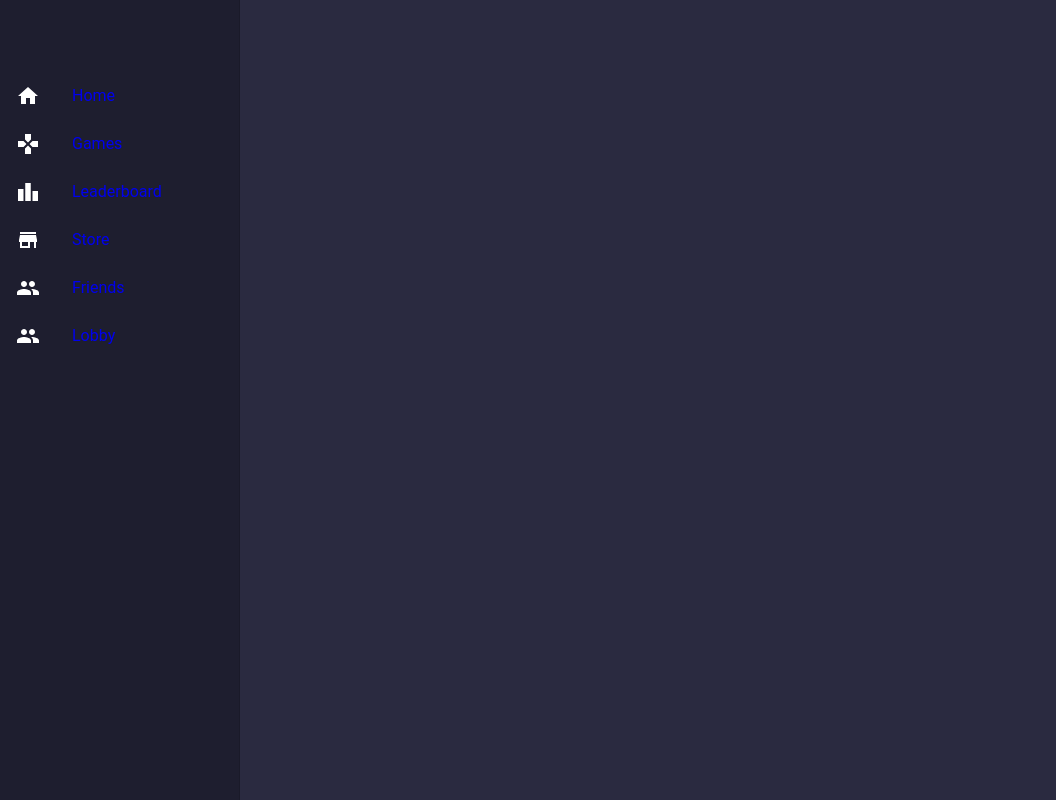
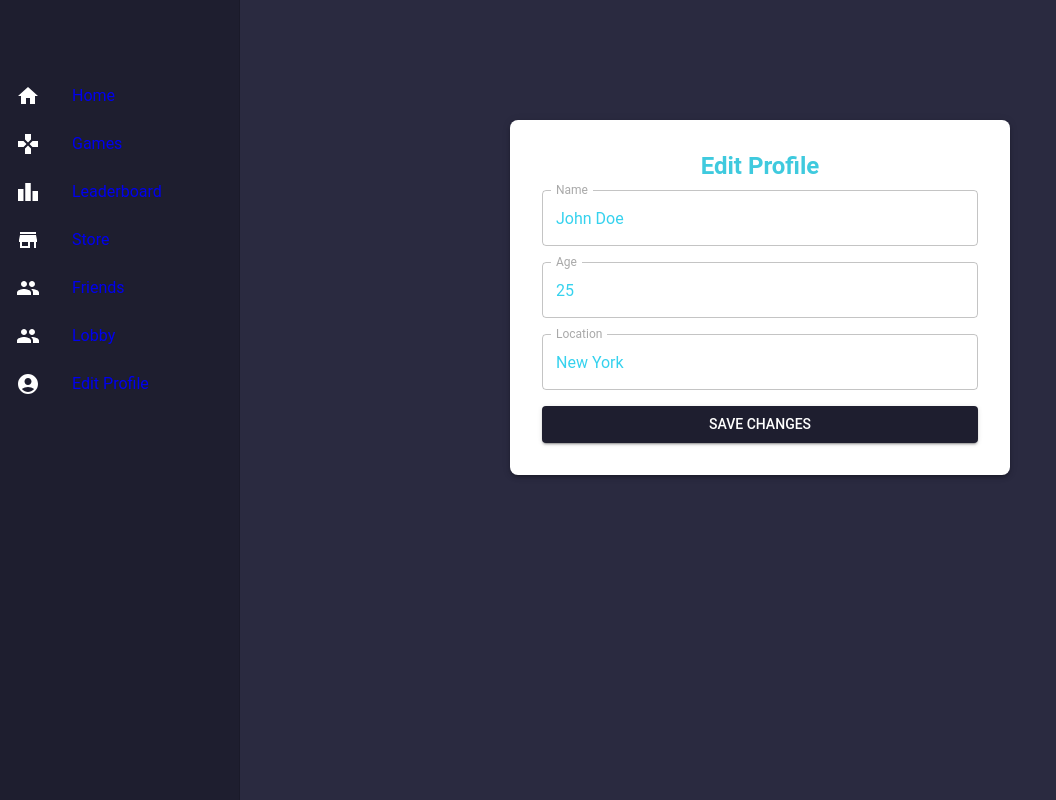
Before and after one commit to dorothyh-ms/bachelor-year3-platform-frontend, a React (Vite) app: page /profile-edit in a window 1280 px wide. Shown: the whole page, without its empty margins (0-1056 px from the left). Built offline with nearby package versions, Linux system fonts and the light colour scheme.

Commit message:
Edit profile page

```diff
--- a/src/App.tsx
+++ b/src/App.tsx
@@ -1,18 +1,29 @@
 import React from 'react';
 import { BrowserRouter as Router, Routes, Route, Link } from 'react-router-dom';
-import { Box, Drawer, List, ListItem, ListItemIcon, ListItemText, Toolbar, CssBaseline } from '@mui/material';
+import {
+    Box,
+    Drawer,
+    List,
+    ListItem,
+    ListItemIcon,
+    ListItemText,
+    Toolbar,
+    CssBaseline,
+} from '@mui/material';
 import HomeIcon from '@mui/icons-material/Home';
 import GamesIcon from '@mui/icons-material/Games';
 import LeaderboardIcon from '@mui/icons-material/Leaderboard';
 import StoreIcon from '@mui/icons-material/Store';
 import FriendsIcon from '@mui/icons-material/Group';
 import PeopleIcon from '@mui/icons-material/People'; // Lobby Icon
+import AccountCircleIcon from '@mui/icons-material/AccountCircle'; // Profile Edit Icon
 import Home from './pages/Home';
 import Games from './pages/Games';
 import Leaderboard from './pages/Leaderboard';
 import Store from './pages/Store';
 import Friends from './pages/Friends';
 import Lobby from './pages/Lobby'; // Lobby Component
+import ProfileEdit from './pages/ProfileEdit'; // Import the Edit Profile page
 
 const drawerWidth = 240;
 
@@ -38,28 +49,46 @@ const App: React.FC = () => {
                     <Toolbar />
                     <List>
                         <ListItem button component={Link} to="/">
-                            <ListItemIcon><HomeIcon sx={{ color: '#ffffff' }} /></ListItemIcon>
+                            <ListItemIcon>
+                                <HomeIcon sx={{ color: '#ffffff' }} />
+                            </ListItemIcon>
                             <ListItemText primary="Home" />
                         </ListItem>
                         <ListItem button component={Link} to="/games">
-                            <ListItemIcon><GamesIcon sx={{ color: '#ffffff' }} /></ListItemIcon>
+                            <ListItemIcon>
+                                <GamesIcon sx={{ color: '#ffffff' }} />
+                            </ListItemIcon>
                             <ListItemText primary="Games" />
                         </ListItem>
                         <ListItem button component={Link} to="/leaderboard">
-                            <ListItemIcon><LeaderboardIcon sx={{ color: '#ffffff' }} /></ListItemIcon>
+                            <ListItemIcon>
+                                <LeaderboardIcon sx={{ color: '#ffffff' }} />
+                            </ListItemIcon>
                             <ListItemText primary="Leaderboard" />
                         </ListItem>
                         <ListItem button component={Link} to="/store">
-                            <ListItemIcon><StoreIcon sx={{ color: '#ffffff' }} /></ListItemIcon>
+                            <ListItemIcon>
+                                <StoreIcon sx={{ color: '#ffffff' }} />
+                            </ListItemIcon>
                             <ListItemText primary="Store" />
                         </ListItem>
                         <ListItem button component={Link} to="/friends">
-                            <ListItemIcon><FriendsIcon sx={{ color: '#ffffff' }} /></ListItemIcon>
+                            <ListItemIcon>
+                                <FriendsIcon sx={{ color: '#ffffff' }} />
+                            </ListItemIcon>
                             <ListItemText primary="Friends" />
                         </ListItem>
                         <ListItem button component={Link} to="/lobby">
-                            <ListItemIcon><PeopleIcon sx={{ color: '#ffffff' }} /></ListItemIcon>
+                            <ListItemIcon>
+                                <PeopleIcon sx={{ color: '#ffffff' }} />
+                            </ListItemIcon>
                             <ListItemText primary="Lobby" />
+                        </ListItem>
+                        <ListItem button component={Link} to="/profile-edit">
+                            <ListItemIcon>
+                                <AccountCircleIcon sx={{ color: '#ffffff' }} />
+                            </ListItemIcon>
+                            <ListItemText primary="Edit Profile" />
                         </ListItem>
                     </List>
                 </Drawer>
@@ -82,6 +111,7 @@ const App: React.FC = () => {
                         <Route path="/store" element={<Store />} />
                         <Route path="/friends" element={<Friends />} />
                         <Route path="/lobby" element={<Lobby />} />
+                        <Route path="/profile-edit" element={<ProfileEdit />} />
                     </Routes>
                 </Box>
             </Box>
--- /dev/null
+++ b/src/pages/ProfileEdit.tsx
@@ -0,0 +1,82 @@
+import React, { useState } from 'react';
+import {
+    Box,
+    Typography,
+    TextField,
+    Button,
+    Paper,
+    Stack,
+} from '@mui/material';
+
+const ProfileEdit: React.FC = () => {
+    const [profile, setProfile] = useState({
+        name: 'John Doe',
+        age: 25,
+        location: 'New York',
+    });
+
+    const handleChange = (e: React.ChangeEvent<HTMLInputElement>) => {
+        const { name, value } = e.target;
+        setProfile((prevProfile) => ({
+            ...prevProfile,
+            [name]: value,
+        }));
+    };
+
+    const handleSave = () => {
+        console.log('Profile saved:', profile);
+        alert('Profile updated successfully!');
+        // You can send `profile` data to your backend here.
+    };
+
+    return (
+        <Paper
+            elevation={3}
+            sx={{
+                p: 4,
+                maxWidth: '500px',
+                margin: '2rem auto',
+                backgroundColor: '#fff',
+                borderRadius: '8px',
+            }}
+        >
+            <Typography variant="h4" textAlign="center" gutterBottom>
+                Edit Profile
+            </Typography>
+            <Stack spacing={2}>
+                <TextField
+                    label="Name"
+                    name="name"
+                    value={profile.name}
+                    onChange={handleChange}
+                    fullWidth
+                />
+                <TextField
+                    label="Age"
+                    name="age"
+                    value={profile.age}
+                    onChange={handleChange}
+                    type="number"
+                    fullWidth
+                />
+                <TextField
+                    label="Location"
+                    name="location"
+                    value={profile.location}
+                    onChange={handleChange}
+                    fullWidth
+                />
+                <Button
+                    variant="contained"
+                    color="primary"
+                    fullWidth
+                    onClick={handleSave}
+                >
+                    Save Changes
+                </Button>
+            </Stack>
+        </Paper>
+    );
+};
+
+export default ProfileEdit;
```
